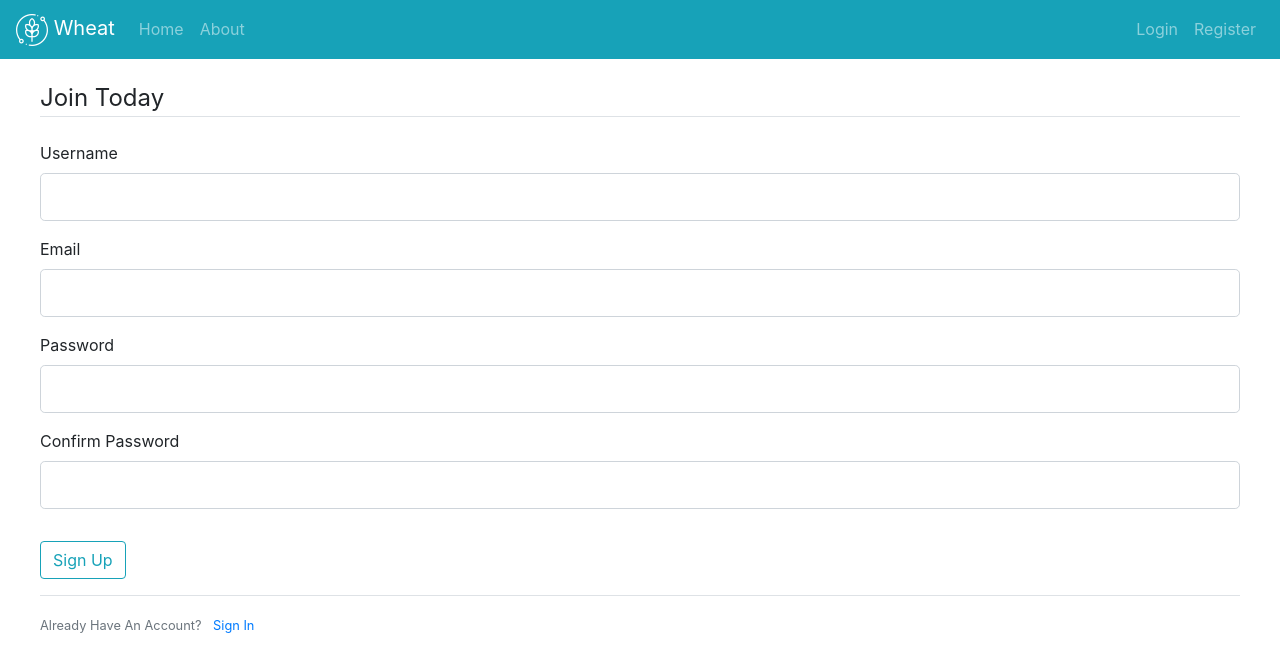
After one commit to ladystensberg/wheat, a Flask app: page /register in a window 1280 px wide. The commit adds this page. Shown: the top 672 px of the page. Run offline with Flask 2, Linux system fonts and the light colour scheme; some libraries are stand-ins or nearby versions.

Commit message:
created login and register forms and pages

```diff
--- /dev/null
+++ b/forms.py
@@ -0,0 +1,18 @@
+from flask_wtf import FlaskForm
+from wtforms import StringField, PasswordField, SubmitField, BooleanField
+from wtforms.validators import DataRequired, Length, Email, EqualTo
+
+class RegistrationForm(FlaskForm):
+	username = StringField('Username',
+							validators=[DataRequired(), Length(min=2, max=20)])
+	email = StringField('Email', validators=[DataRequired(), Email()])
+	password = PasswordField('Password', validators=[DataRequired()])
+	confirm_password = PasswordField('Confirm Password', validators=[DataRequired(), EqualTo('password')])
+	submit = SubmitField('Sign Up')
+
+
+class LoginForm(FlaskForm):
+	email = StringField('Email', validators=[DataRequired(), Email()])
+	password = PasswordField('Password', validators=[DataRequired()])
+	remember = BooleanField('Remember Me')
+	submit = SubmitField('Login')
--- a/run.py
+++ b/run.py
@@ -1,8 +1,9 @@
-from flask import Flask, render_template, url_for
-import urllib.request
+from flask import Flask, render_template, url_for, flash, redirect
+from forms import RegistrationForm, LoginForm
 import requests
 
 app = Flask(__name__)
+app.config['SECRET_KEY'] = '5791628bb0b13ce0c676dfde280ba245'
 
 recipes = [
 	{
@@ -72,11 +73,31 @@ recipes = [
 ]
 
 @app.route('/')
-def hello():
-	r = requests.get('https://www.food2fork.com/api/search?key=4c35304520e416705a32ee2cc96ccb1d')
-	json_resp = r.json()
-	recipes = json_resp['recipes']
+def home():
+	# r = requests.get("https://spoonacular-recipe-food-nutrition-v1.p.rapidapi.com/recipes/search?diet=vegan",
+	# 	headers={"X-RapidAPI-Key": "a4d9250a03mshf716453b81f6d76p16f050jsn2669fe7fd0fb"})
+	# json_resp = r.json()
+	# recipes = json_resp['results']
 	return render_template('home.html', recipes=recipes)
+
+@app.route('/register', methods=['GET', 'POST'])
+def register():
+	form = RegistrationForm()
+	if form.validate_on_submit():
+		flash(f'Account created for {form.username.data}!', 'success')
+		return redirect(url_for('home'))
+	return render_template('register.html', title='Register', form=form)
+
+@app.route('/login', methods=['GET', 'POST'])
+def login():
+	form = LoginForm()
+	if form.validate_on_submit():
+		if form.email.data == 'admin@blog.com' and form.password.data == 'password':
+			flash('You have been logged in!', 'success')
+			return redirect(url_for('home'))
+		else:
+			flash('Login Unsuccessful. Please check user and password.', 'danger')
+	return render_template('login.html', title='Login', form=form)
 
 if __name__ == '__main__':
 	app.run(debug=True,port=5000)
--- a/templates/home.html
+++ b/templates/home.html
@@ -6,7 +6,7 @@
 		{% for recipe in recipes %}
 		<div class="col sm-3 md-3 lg-3">
 			<div class="card" style="width: 18rem;">
-				<img src={{recipe['image_url']}} class="card-img-top" alt="image of food">
+				<img src={{url_for('static', filename='images/food-generic.jpg')}} class="card-img-top" alt="image of food">
 				<div class="card-body">
 					<h5 class="card-title">{{recipe['title']}}</h5>
 					<p class="card-text"></p>
--- a/templates/layout.html
+++ b/templates/layout.html
@@ -20,7 +20,7 @@
 		<div class="collapse navbar-collapse" id="navbarNav">
 			<ul class="navbar-nav mr-auto">
 				<li class="nav-item">
-					<a class="nav-link" href="/">Home</a>
+					<a class="nav-link" href="{{ url_for('home') }}">Home</a>
 				</li>
 				<li class="nav-item">
 					<a class="nav-link" href="#">About</a>
@@ -28,15 +28,24 @@
 			</ul>
 			<ul class="navbar-nav">
 				<li class="nav-item">
-					<a class="nav-link" href="#">Login</a>
+					<a class="nav-link" href="{{ url_for('login') }}">Login</a>
 				</li>
 				<li class="nav-item">
-					<a class="nav-link" href="#">Register</a>
+					<a class="nav-link" href="{{ url_for('register') }}">Register</a>
 				</li>
 			</ul>
 		</div>
 	</nav>
 	<main class="main-content">
+		{% with messages = get_flashed_messages(with_categories=true) %}
+        	{% if messages %}
+            	{% for category, message in messages %}
+                	<div class="alert alert-{{ category }}">
+                		{{ message }}
+                	</div>
+            	{% endfor %}
+            {% endif %}
+		{% endwith %}
 		{% block content%}
 		{% endblock content %}
 	</main>
--- /dev/null
+++ b/templates/register.html
@@ -0,0 +1,72 @@
+{% extends "layout.html" %}
+{% block content %}
+    <div class="content-section">
+        <form method="POST" action="">
+            {{ form.hidden_tag() }}
+            <fieldset class="form-group">
+                <legend class="border-bottom mb-4">Join Today</legend>
+                <div class="form-group">
+                    {{ form.username.label(class="form-control-label") }}
+
+                    {% if form.username.errors %}
+                        {{ form.username(class="form-control form-control-lg is-invalid") }}
+                        <div class="invalid-feedback">
+                            {% for error in form.username.errors %}
+                                <span>{{ error }}</span>
+                            {% endfor %}
+                        </div>
+                    {% else %}
+                        {{ form.username(class="form-control form-control-lg") }}
+                    {% endif %}
+                </div>
+                <div class="form-group">
+                    {{ form.email.label(class="form-control-label") }}
+                    {% if form.email.errors %}
+                        {{ form.email(class="form-control form-control-lg is-invalid") }}
+                        <div class="invalid-feedback">
+                            {% for error in form.email.errors %}
+                                <span>{{ error }}</span>
+                            {% endfor %}
+                        </div>
+                    {% else %}
+                        {{ form.email(class="form-control form-control-lg") }}
+                    {% endif %}
+                </div>
+                <div class="form-group">
+                    {{ form.password.label(class="form-control-label") }}
+                    {% if form.password.errors %}
+                        {{ form.password(class="form-control form-control-lg is-invalid") }}
+                        <div class="invalid-feedback">
+                            {% for error in form.password.errors %}
+                                <span>{{ error }}</span>
+                            {% endfor %}
+                        </div>
+                    {% else %}
+                        {{ form.password(class="form-control form-control-lg") }}
+                    {% endif %}
+                </div>
+                <div class="form-group">
+                    {{ form.confirm_password.label(class="form-control-label") }}
+                    {% if form.confirm_password.errors %}
+                        {{ form.confirm_password(class="form-control form-control-lg is-invalid") }}
+                        <div class="invalid-feedback">
+                            {% for error in form.confirm_password.errors %}
+                                <span>{{ error }}</span>
+                            {% endfor %}
+                        </div>
+                    {% else %}
+                        {{ form.confirm_password(class="form-control form-control-lg") }}
+                    {% endif %}
+                </div>
+            </fieldset>
+            <div class="form-group">
+                {{ form.submit(class="btn btn-outline-info") }}
+            </div>
+        </form>
+    </div>
+    <div class="border-top pt-3">
+        <small class="text-muted">
+            Already Have An Account? <a class="ml-2" href="{{ url_for('login') }}">Sign In</a>
+        </small>
+    </div>
+{% endblock content %}
```
Also changed, not shown: templates/login.html (added, +52 -0 lines).
